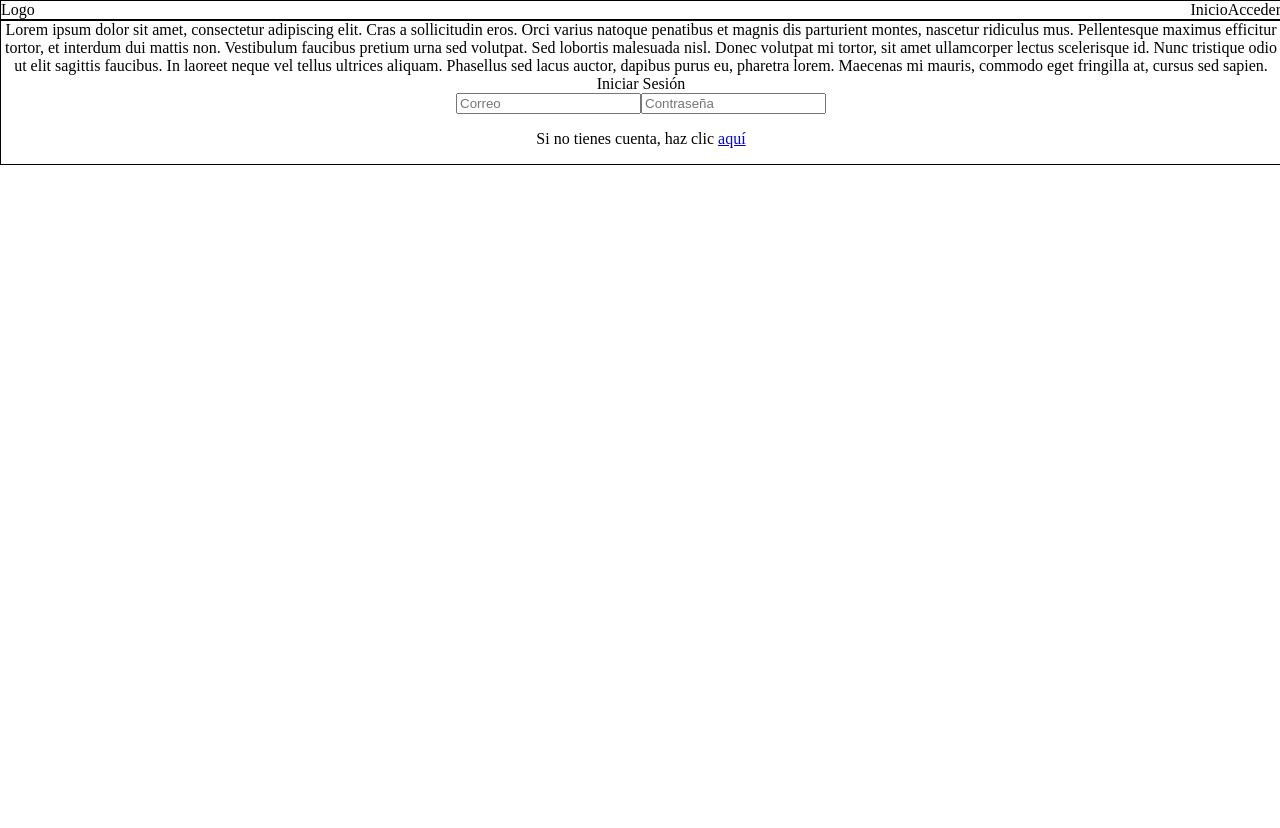
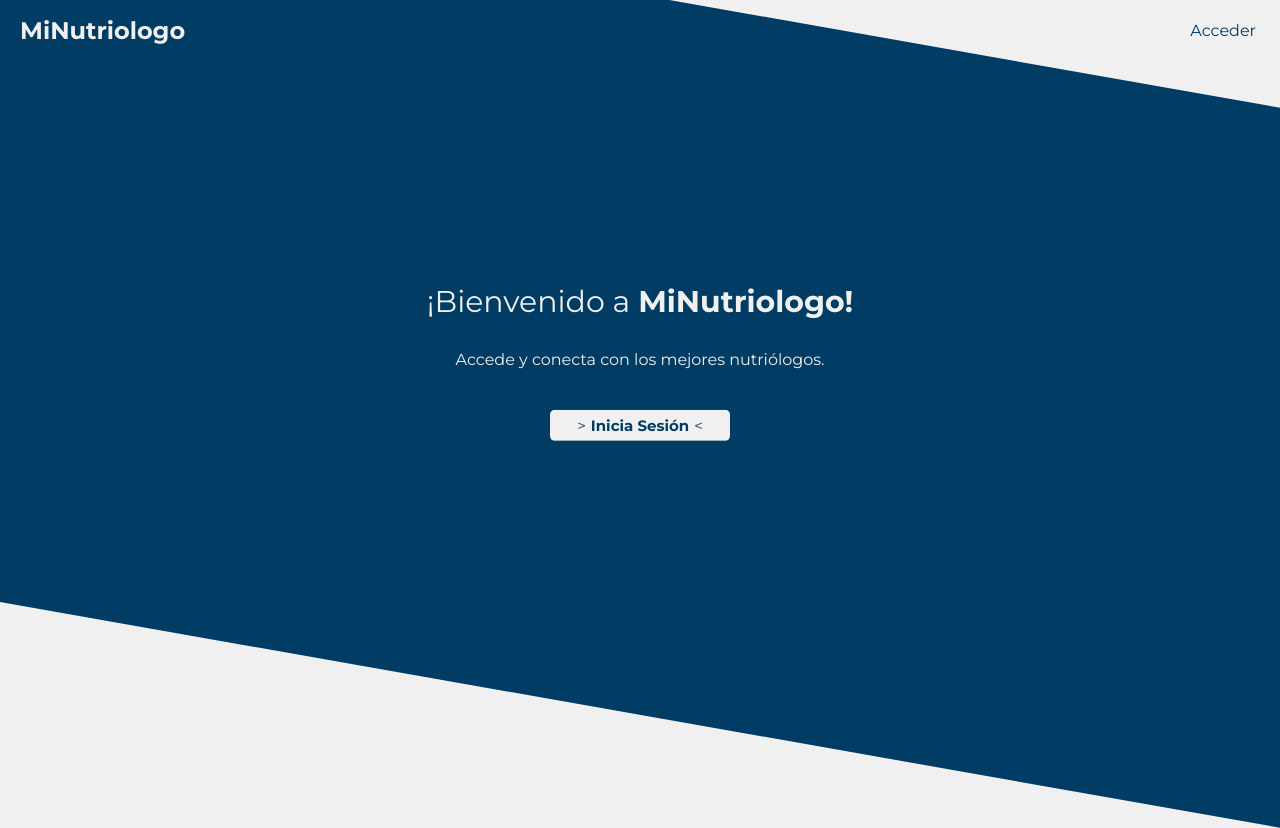
Before and after one commit to ThinKreations/minutriologo, a Next.js app: page / in a window 1280 px wide. Before the commit the page ends 800 px from the top, so only its background shows below. Built offline with nearby package versions, Linux system fonts and the light colour scheme.

Commit message:
First commit - v0.1.1 - styles - Adding Styles to index.js

```diff
--- a/components/MiHead.jsx
+++ b/components/MiHead.jsx
@@ -10,8 +10,9 @@ export default function MiHead(props){
                 <meta name="viewport" content="width=device-width, initial-scale=1.0" />
                 <title> {props.title} </title>
                 <link rel="shortcut icon" href={props.icon} />
-                <link rel="preconnect" href="https://fonts.googleapis.com" />
-                <link rel="preconnect" href="https://fonts.gstatic.com" />
+                <link rel="preconnect" href="https://fonts.googleapis.com"/>
+                <link rel="preconnect" href="https://fonts.gstatic.com" crossOrigin/>
+                <link href="https://fonts.googleapis.com/css2?family=Montserrat:ital,wght@0,100..900;1,100..900&display=swap" rel="stylesheet"/>
             </Head>
         </div>
     )
--- a/components/MiHeader.jsx
+++ /dev/null
@@ -1,18 +0,0 @@
-import Link from 'next/link'
-import logo from "../src/logo.png"
-import styles from "../styles/Home.module.css"
-import Router, { useRouter } from 'next/router'
-
-export default function MiHeader(){
-    return(
-        <>
-            <header className={styles.Header}>
-                <div>Logo</div>
-                <nav className={styles.headerBtnNav}>
-                        <Link href={'/'} className={styles.headerLink}>Inicio</Link>
-                        <Link href={'acceder'} className={styles.headerLink}>Acceder</Link>
-                </nav>
-            </header>
-        </>
-    )
-}
--- /dev/null
+++ b/components/MiHeader1.jsx
@@ -0,0 +1,23 @@
+import Link from 'next/link'
+import logo from "../src/logo.png"
+import styles from "../styles/Home.module.css"
+import Router, { useRouter } from 'next/router'
+
+export default function MiHeader1(){
+    return(
+        <>
+            <header className={styles.Header_1}>
+                <div className={styles.logoCont_1}>
+                    <Link href={'/'} style={{textDecoration:'none', color: 'rgb(240,240,240)'}}>
+                        <h2>MiNutriologo</h2>
+                    </Link>
+                </div>
+                <nav className={styles.headerBtnNav}>
+                    <button onClick={()=>{Router.push('/')}} className={styles.btn_LinkHeader}>
+                        Acceder
+                    </button>
+                </nav>
+            </header>
+        </>
+    )
+}
--- /dev/null
+++ b/pages/acceder.js
@@ -0,0 +1,5 @@
+export default function Home() {
+    return (
+      <></>
+    )
+}
--- a/pages/index.js
+++ b/pages/index.js
@@ -2,33 +2,31 @@ import Image from "next/image";
 import { Inter } from "next/font/google";
 import styles from "@/styles/Home.module.css";
 import MiHead from "@/components/MiHead";
-import MiHeader from "@/components/MiHeader";
+import MiHeader1 from "@/components/MiHeader1";
 import Link from "next/link";
+import Router, { useRouter } from 'next/router'
 const inter = Inter({ subsets: ["latin"] });
 
 export default function Home() {
   return (
     <>
       <MiHead title='MiNutriologo'/>
-      <MiHeader/>
+      <MiHeader1/>
       <div className={styles.container}>
-        <center>
         <div className={styles.container1}>
           <div className={styles.container2}>
-            <div className={styles.left}>
-            Lorem ipsum dolor sit amet, consectetur adipiscing elit. Cras a sollicitudin eros. Orci varius natoque penatibus et magnis dis parturient montes, nascetur ridiculus mus. Pellentesque maximus efficitur tortor, et interdum dui mattis non. Vestibulum faucibus pretium urna sed volutpat. Sed lobortis malesuada nisl. Donec volutpat mi tortor, sit amet ullamcorper lectus scelerisque id. Nunc tristique odio ut elit sagittis faucibus. In laoreet neque vel tellus ultrices aliquam. Phasellus sed lacus auctor, dapibus purus eu, pharetra lorem. Maecenas mi mauris, commodo eget fringilla at, cursus sed sapien.
-            </div>
-            <div className={styles.right}>
-            Iniciar Sesión
-            <form className={styles.logInForm}>
-              <input placeholder="Correo"></input>
-              <input placeholder="Contraseña"></input>
-              <p>Si no tienes cuenta, haz clic <Link href={'/'}>aquí</Link></p>
-            </form>
-            </div>
+            <center>
+              <p style={{fontSize:'30px'}}>{`¡Bienvenido a`} <b>{`MiNutriologo!`}</b></p>
+              <p>Accede y conecta con los mejores nutriólogos.</p>
+              <button className={styles.btn_LogIndex} onClick={()=>{Router.push('/')}}>
+                <span className={styles.btn_LogIndex_spanL}>{`>`}</span>
+                <b className={styles.btn_LogIndex_spanC}>{`Inicia Sesión`}</b>
+                <span className={styles.btn_LogIndex_spanR}>{`<`}</span>
+              </button>
+              <p></p>
+            </center>
           </div>
         </div>
-        </center>
       </div>
     </>
   );
--- a/styles/Home.module.css
+++ b/styles/Home.module.css
@@ -1,17 +1,102 @@
+/*Fuentes*/
+.montserrat{
+  font-family: "Montserrat", sans-serif;
+  font-optical-sizing: auto;
+  font-weight: 400;
+  font-style: normal;
+}
+
+/*Contenedores principales*/
 .container{
-  width: 100%;
+  justify-content: center;
+}
+.container1{
+  height: calc(90vh);
+  background-color: var(--dark-blue);
+  transform: skewY(10deg);
+  transform-origin: top left;
+  margin-top: -178px;
+  z-index: 3;
+  position: relative;
+  align-content: center;
+  color: var(--bg-color);
+}
+.container2{
+  transform: skewY(-10deg);
+}
+
+/*Componentes -> Header y Footer*/
+/*Header*/
+.Header_1{
+  height: 60px;
   display: flex;
-  justify-content: center;
-  border: 1px solid black;
+  justify-content: space-between;
+  align-items: center;
+  z-index: 10;
+  position: relative;
 }
-.Header{
-  width: 100%;
-  display: flex;
-  flex-wrap: wrap;
-  justify-content: space-between;
-  border: 1px solid black;
+.logoCont_1{
+  margin-left: 20px;
+  color: var(--bg-color);
 }
-.headerLink{
+
+
+/*Componentes -> Todo xd */
+.btn_LinkHeader{
+  font-family: Montserrat;
+  background-color: transparent;
+  border: 1px solid transparent;
+  outline: none;
+  margin-right: 20px;
   text-decoration: none;
-  color: black;
+  color: var(--dark-blue);
+  padding: 3px;
+  font-size: 16px;
 }
+.btn_LinkHeader:hover{
+  cursor: pointer;
+  border-bottom: 1px dashed var(--dark-blue);
+  text-shadow: 0px 0px 5px rgba(0, 50, 100, 0.2);
+}
+.btn_LinkHeader:focus{
+}
+
+.btn_LogIndex{
+  width: 180px;
+  font-family: Montserrat;
+  font-size: 15px;
+  border: 1px solid transparent;
+  background-color: var(--bg-color);
+  padding: 5px;
+  margin-top: 25px;
+  transition: 0.2s;
+  border-radius: 5px;
+  color: var(--dark-blue);
+}
+.btn_LogIndex_spanL{
+  transition: 0.1s ease-in-out;
+  margin-right: 5px;
+}
+.btn_LogIndex_spanR{
+  transition: 0.1s ease-in-out;
+  margin-left: 5px;
+}
+.btn_LogIndex:hover .btn_LogIndex_spanR{
+  margin-left: 20px;
+}
+.btn_LogIndex:hover .btn_LogIndex_spanL{
+  margin-right: 20px;
+}
+
+@media screen and (max-width: 750px){
+  .container1{
+  }
+  .btn_LinkHeader{
+   color: var(--bg-color);
+  }
+  .btn_LinkHeader:hover{
+    cursor: pointer;
+    border-bottom: 1px dashed var(--bg-color);
+    text-shadow: 0px 0px 5px rgba(240, 240, 240, 0.5);
+  }
+}
--- a/styles/globals.css
+++ b/styles/globals.css
@@ -1,4 +1,11 @@
 body{
   margin: 0px;
   padding: 0px;
+  font-family: Montserrat;
+  background-color: var(--bg-color);
 }
+
+:root{
+  --dark-blue: rgb(0, 60, 100);
+  --bg-color: rgb(240,240,240);
+}
```
Also changed, not shown: pages/api/user-http.js (added).
